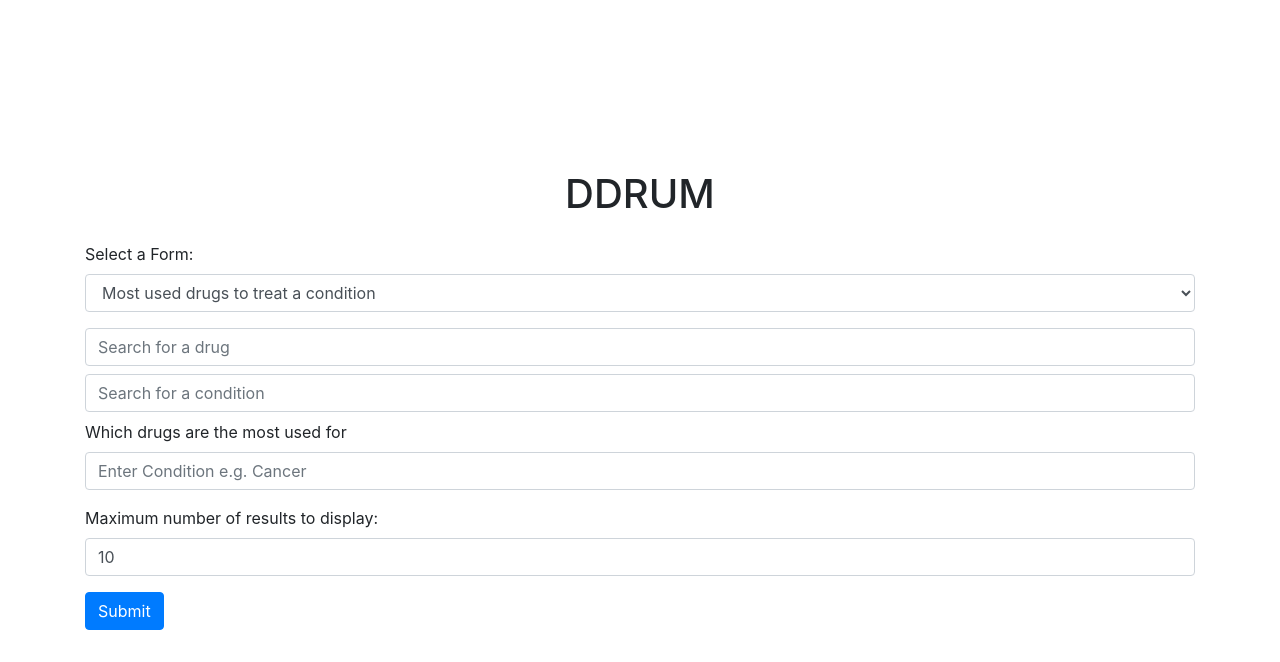
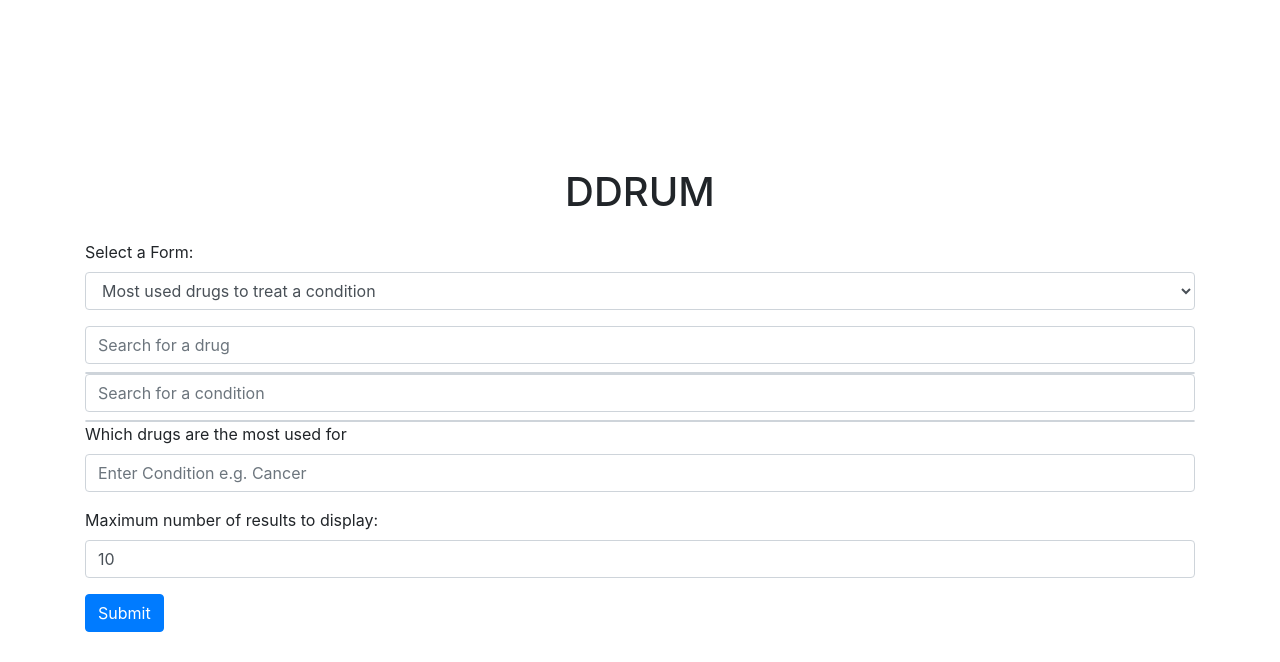
Before and after one commit to AndreSkin/DDRUM, a Flask app: page / in a window 1280 px wide. Shown: the top 662 px of the page. Run offline with Flask 3, Linux system fonts and the light colour scheme; data that the repository does not hold is empty; some libraries are stand-ins or nearby versions.

Commit message:
Updated aesthetic

```diff
--- a/Interface/templates/index.html
+++ b/Interface/templates/index.html
@@ -8,10 +8,27 @@
     <style>
         .suggestion {
             cursor: pointer;
+            padding: 8px;
         }
-        .suggestion-list {
+        .scrollable-suggestions {
             max-height: 200px;
             overflow-y: auto;
+            border: 1px solid #ced4da;
+            border-radius: 0.25rem;
+        }
+        /* Customizing scrollbar */
+        .scrollable-suggestions::-webkit-scrollbar {
+            width: 8px;
+        }
+        .scrollable-suggestions::-webkit-scrollbar-track {
+            background: #f1f1f1;
+        }
+        .scrollable-suggestions::-webkit-scrollbar-thumb {
+            background: #888;
+            border-radius: 4px;
+        }
+        .scrollable-suggestions::-webkit-scrollbar-thumb:hover {
+            background: #555;
         }
     </style>
 </head>
@@ -32,10 +49,10 @@
         </div>
 
         <input type="text" id="drugSearch" class="form-control mb-2" placeholder="Search for a drug">
-        <div id="drugSuggestions" class="suggestion-list"></div>
+        <div id="drugSuggestions" class="scrollable-suggestions"></div>
 
         <input type="text" id="conditionSearch" class="form-control mb-2" placeholder="Search for a condition">
-        <div id="conditionSuggestions" class="suggestion-list"></div>
+        <div id="conditionSuggestions" class="scrollable-suggestions"></div>
 
         <!-- Form 1 -->
         <div class="form-container" id="form1" name="Mdrug_cond">
```
